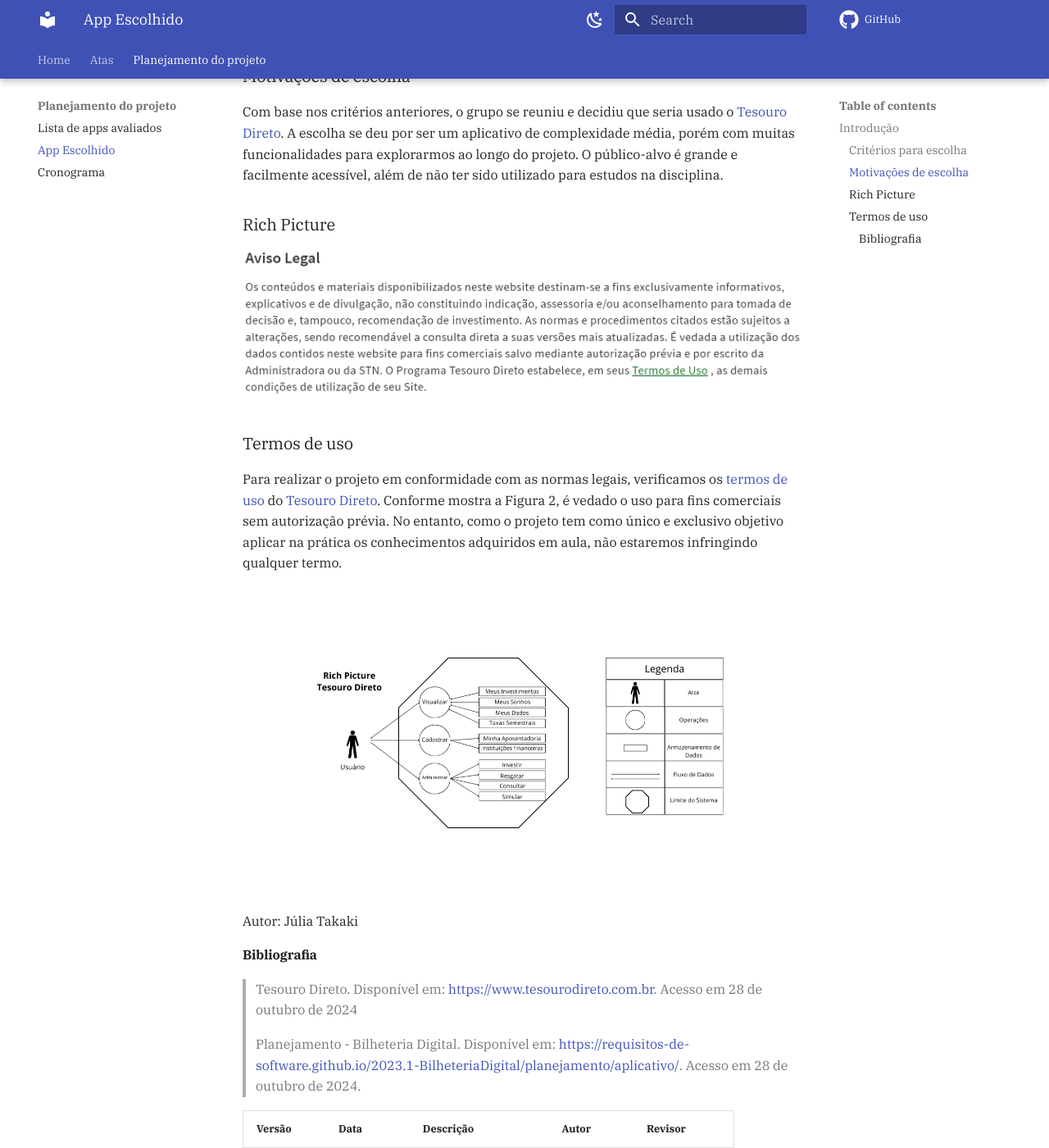
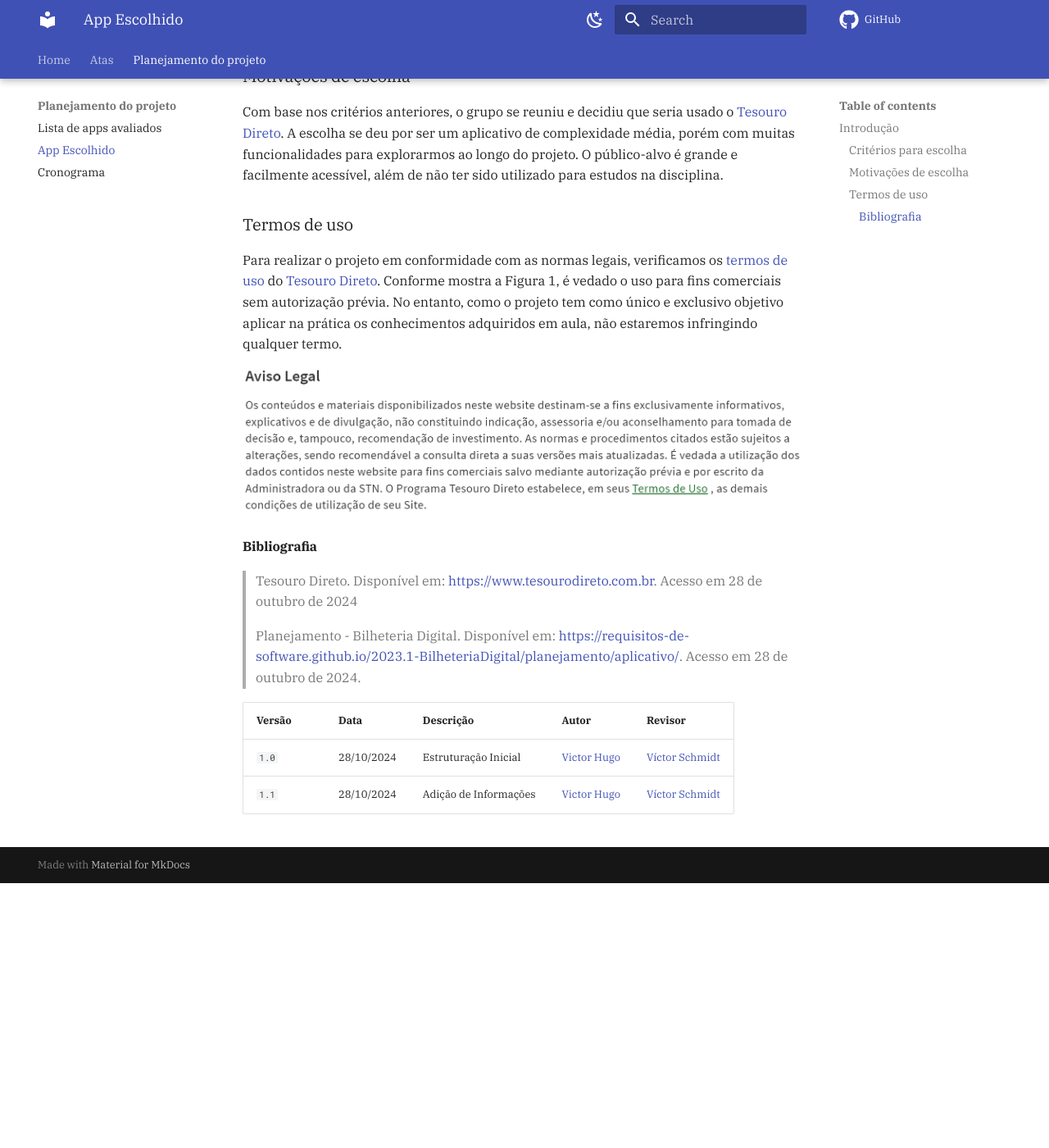
Before and after one commit to Requisitos-de-Software/2024.2-Grupo05, an MkDocs documentation site: the page built from docs/Planejamento-do-projeto/app-escolhido.md, in a window 1280 px wide and 1400 px high, scrolled down 539 px. Shown: the whole window at 82% size. Built offline with MkDocs 1.6.1 and Material for MkDocs 9.7.7, drawn with Linux system fonts in a browser that asks for light colours; comment, search, counter and statistics services are not loaded; after the commit the page ends 1616 px from its top, so only the background shows below that.

Commit message:
voltando alterações

```diff
--- a/docs/Planejamento-do-projeto/app-escolhido.md
+++ b/docs/Planejamento-do-projeto/app-escolhido.md
@@ -13,16 +13,11 @@
 
 Com base nos critérios anteriores, o grupo se reuniu e decidiu que seria usado o [Tesouro Direto](https://www.tesourodireto.com.br). A escolha se deu por ser um aplicativo de complexidade média, porém com muitas funcionalidades para explorarmos ao longo do projeto. O público-alvo é grande e facilmente acessível, além de não ter sido utilizado para estudos na disciplina.
 
-### Rich Picture
-![Figura 1](../assets/termodeuso.png)
-
-
 ### Termos de uso
 
-Para realizar o projeto em conformidade com as normas legais, verificamos os [termos de uso](https://www.tesourodireto.com.br/conheca/termos-de-uso-e-protecao-de-dados.htm#termos-de-uso) do [Tesouro Direto](https://www.tesourodireto.com.br). Conforme mostra a Figura 2, é vedado o uso para fins comerciais sem autorização prévia. No entanto, como o projeto tem como único e exclusivo objetivo aplicar na prática os conhecimentos adquiridos em aula, não estaremos infringindo qualquer termo.
+Para realizar o projeto em conformidade com as normas legais, verificamos os [termos de uso](https://www.tesourodireto.com.br/conheca/termos-de-uso-e-protecao-de-dados.htm#termos-de-uso) do [Tesouro Direto](https://www.tesourodireto.com.br). Conforme mostra a Figura 1, é vedado o uso para fins comerciais sem autorização prévia. No entanto, como o projeto tem como único e exclusivo objetivo aplicar na prática os conhecimentos adquiridos em aula, não estaremos infringindo qualquer termo.
 
-![Figura 2: Rich Picture](../assets/RichPictureTesouroDireto.png)
-Autor: Júlia Takaki
+![Figura 1](../assets/termodeuso.png)
 
 #### Bibliografia
 
```
